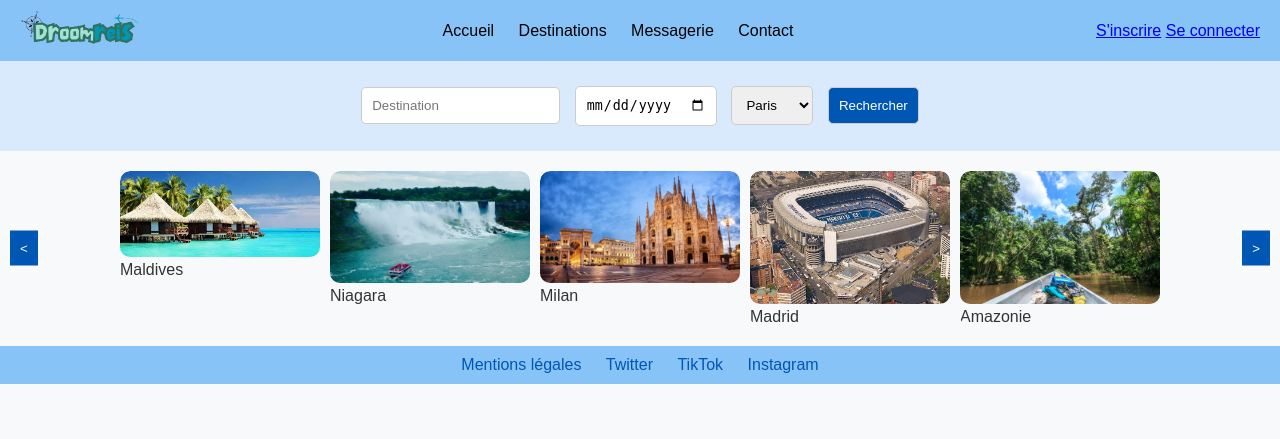
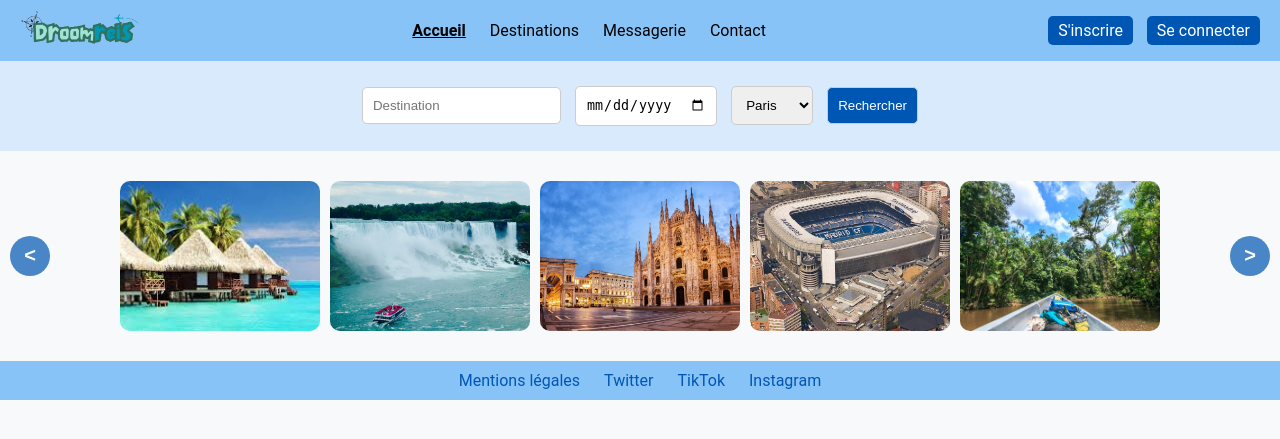
Before and after one commit to bergia29/Droomeis, a PHP site: page /accueil.html in a window 1280 px wide. Shown: the top 439 px of the page. Run offline with PHP 8.4, Linux system fonts and the light colour scheme.

Commit message:
Style_accueil.css

```diff
--- a/Style_accueil.css
+++ b/Style_accueil.css
@@ -1,6 +1,6 @@
 /* Style général */
 body {
-    font-family: Arial, sans-serif;
+  font-family: 'Roboto', Arial, sans-serif;
   margin: 0;
   padding: 0;
   background-color: #f8f9fa;
@@ -16,50 +16,47 @@
   background-color: #88c3f8;
 }
 
-  .logo {
-    display: flex;
-    align-items: center;
-  }
-
+/* Taille du logo */
 .logo-image {
-    width: 120px; /* Réduisez la taille du logo */
+  width: 120px;
   height: auto;
 }
 
+
+
 .nav a {
   margin: 0 10px;
+  color: #000;
   text-decoration: none;
-    color: #000;
 }
 
-  .auth-buttons button {
+.nav a.active {
+  text-decoration: underline;
+  font-weight: bold;
+}
+
+.nav a:hover {
+  text-decoration: underline;
+}
+
+
+
+/* Bouton authentification */
+.auth-buttons .auth-button {
   margin-left: 10px;
   background-color: #0056b3;
   color: white;
   border: none;
   padding: 5px 10px;
   border-radius: 5px;
-    cursor: pointer;
+  text-decoration: none;
 }
 
-  /* Conteneur pour l'image */
-.image-container {
-    position: relative; /* Nécessaire pour positionner le texte au-dessus */
-    display: inline-block;
-    overflow: hidden; /* Pour empêcher le débordement */
-    border-radius: 10px; /* Coins arrondis */
+.auth-buttons .auth-button:hover {
+  background-color: #003d82;
+  transform: scale(1.05);
 }
 
-  /* Style de l'image */
-  .image-container img {
-    width: 200px; /* Ajustez la taille selon vos besoins */
-    height: auto;
-  }
-
-  /*hover images*/
-  .image-gallery img:hover {
-    filter: brightness(0.8); /* Assombrir l'image */
-}
 
 
 /* Section de recherche */
@@ -82,6 +79,18 @@
   cursor: pointer;
 }
 
+.search-form button:hover {
+  background-color: #003d82;
+}
+
+/* Section de destinations */
+.destinations-section {
+  display: flex;
+  align-items: center;
+  justify-content: center;
+  padding: 20px;
+  position: relative;
+}
 /* Section de destinations */
 .destinations-section {
   display: flex;
@@ -100,6 +109,21 @@
   position: absolute;
   top: 50%;
   transform: translateY(-50%);
+  opacity: 0.7;
+  border-radius: 50%;
+  width: 40px;
+  height: 40px;
+  font-size: 20px;
+  font-weight: bold;
+  transition: opacity 0.3s, transform 0.3s;
+  display: flex;
+  justify-content: center;
+  align-items: center;
+}
+
+.scroll-button:hover {
+  opacity: 1;
+  transform: scale(1.1);
 }
 
 .scroll-button.left {
@@ -113,19 +137,60 @@
 .image-gallery {
   display: flex;
   gap: 10px;
-    overflow: hidden;
-
+  overflow-x: auto;
+  scroll-behavior: smooth;
+  padding: 10px;
 }
 
-  .image-gallery img {
-    width: 200px;
-    height: auto;
+
+.image-gallery {
+  display: flex;
+  gap: 10px;
+  overflow-x: auto;
+  scroll-behavior: smooth;
+}
+
+/* Conteneur pour l'image */
+.image-container {
+  position: relative;
+  display: inline-block;
+  overflow: hidden;
   border-radius: 10px;
+  width: 200px; /* Largeur fixe pour uniformiser les images */
+  height: 150px; /* Hauteur fixe pour uniformiser les images */
 }
-  .image-gallery :hover img {
-    transform: scale(1.1); /* Agrandissement au survol */
-    opacity: 1;
+
+/* Style de l'image */
+.image-container img {
+  width: 100%;
+  height: 100%;
+  object-fit: cover; /* Ajuste l'image à l'intérieur du conteneur */
 }
+
+/* Texte au survol */
+.image-container .hover-text {
+  position: absolute;
+  top: 50%;
+  left: 50%;
+  transform: translate(-50%, -50%);
+  color: white;
+  background-color: rgba(0, 0, 0, 0.6); /* Fond semi-transparent */
+  padding: 10px 20px;
+  border-radius: 5px;
+  font-size: 16px;
+  font-weight: bold;
+  opacity: 0; /* Masqué par défaut */
+  transition: opacity 0.3s ease; /* Transition fluide */
+}
+
+/* Effet au survol */
+.image-container:hover .hover-text {
+  opacity: 1; /* Affiche le texte sur l'image*/
+}
+
+
+
+
 
 
 /* Pied de page */
```
Lines whose indentation alone changed are shown as unchanged.
